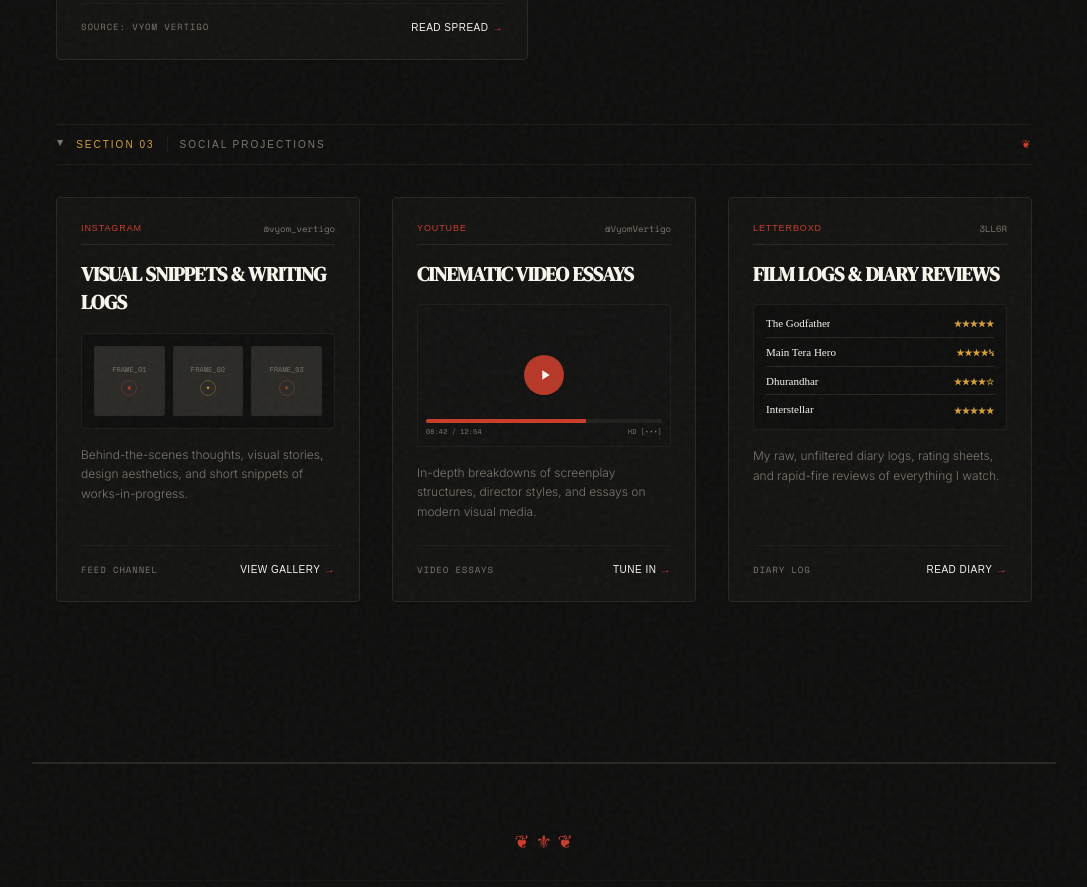
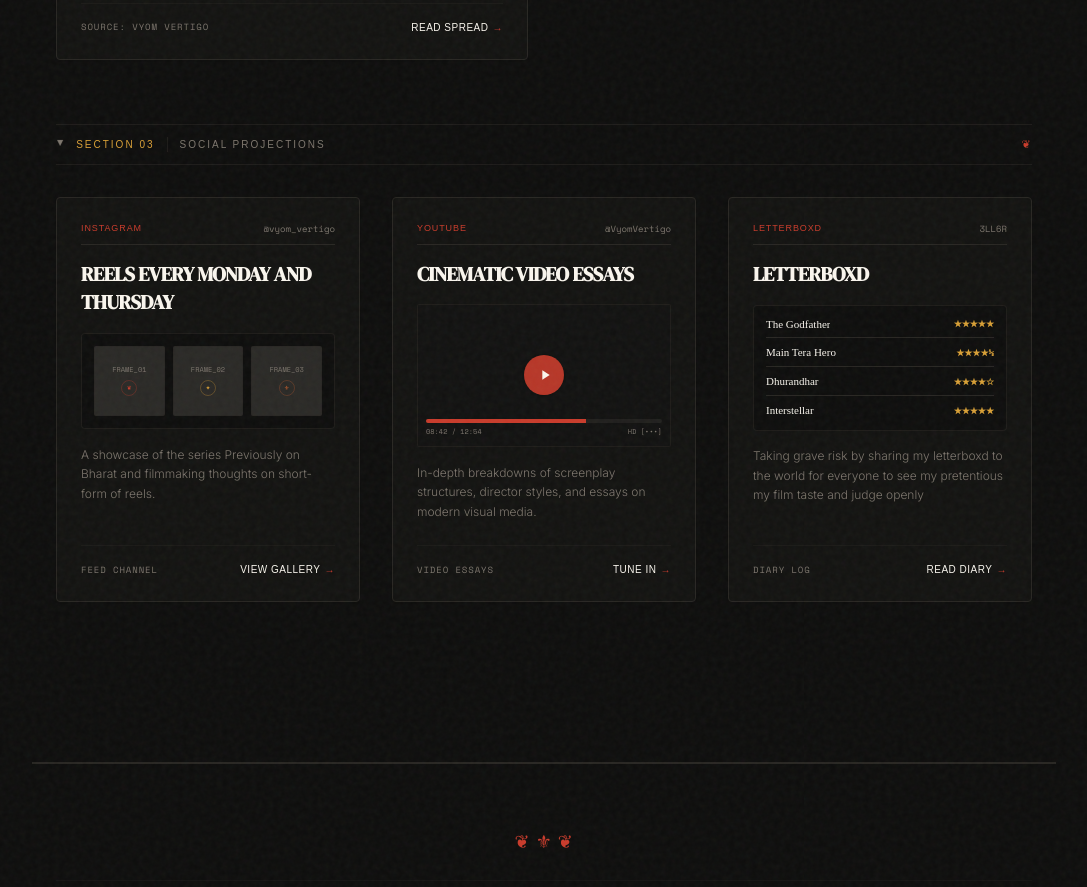
Before and after one commit to Vyom11/vyom_vertigo, a Jekyll site: the page built from portfolio.md, in a window 1280 px wide and 900 px high, scrolled down 2507 px. Shown: the top 887 px of the window, without its empty margins (96-1183 px from the left). Built offline with Jekyll 4.4.1, drawn with Linux system fonts in a browser that asks for light colours; nearby versions of some CDN libraries; some web fonts are replaced.

Commit message:
improve section 3

```diff
--- a/portfolio.md
+++ b/portfolio.md
@@ -142,7 +142,7 @@
           </div>
 
           <h3 class="font-display text-xl text-brandWhite mb-3 font-semibold tracking-tight group-hover:text-brandYellow transition-colors duration-300">
-            VISUAL SNIPPETS & WRITING LOGS
+            REELS EVERY MONDAY AND THURSDAY
           </h3>
 
           <!-- Mock Film Negative/Polaroid Strip -->
@@ -168,7 +168,7 @@
           </div>
 
           <p class="font-sans text-xs text-brandMuted leading-relaxed font-light">
-            Behind-the-scenes thoughts, visual stories, design aesthetics, and short snippets of works-in-progress.
+            A showcase of the series Previously on Bharat and filmmaking thoughts on short-form of reels.
           </p>
         </div>
 
@@ -240,7 +240,7 @@
           </div>
 
           <h3 class="font-display text-xl text-brandWhite mb-3 font-semibold tracking-tight group-hover:text-brandYellow transition-colors duration-300">
-            FILM LOGS & DIARY REVIEWS
+            LETTERBOXD
           </h3>
 
           <!-- Mock Review List -->
@@ -264,7 +264,7 @@
           </div>
 
           <p class="font-sans text-xs text-brandMuted leading-relaxed font-light">
-            My raw, unfiltered diary logs, rating sheets, and rapid-fire reviews of everything I watch.
+            Taking grave risk by sharing my letterboxd to the world for everyone to see my pretentious my film taste and judge openly
           </p>
         </div>
 
```
